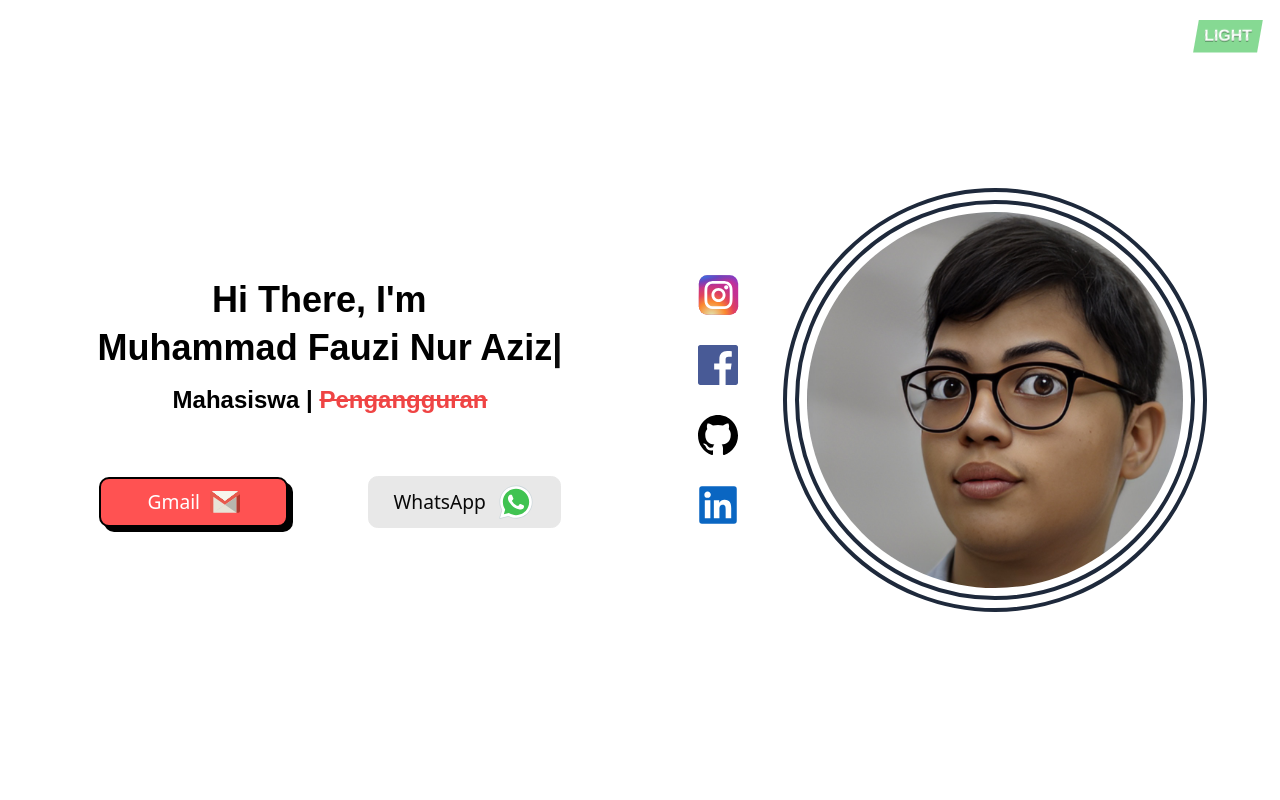
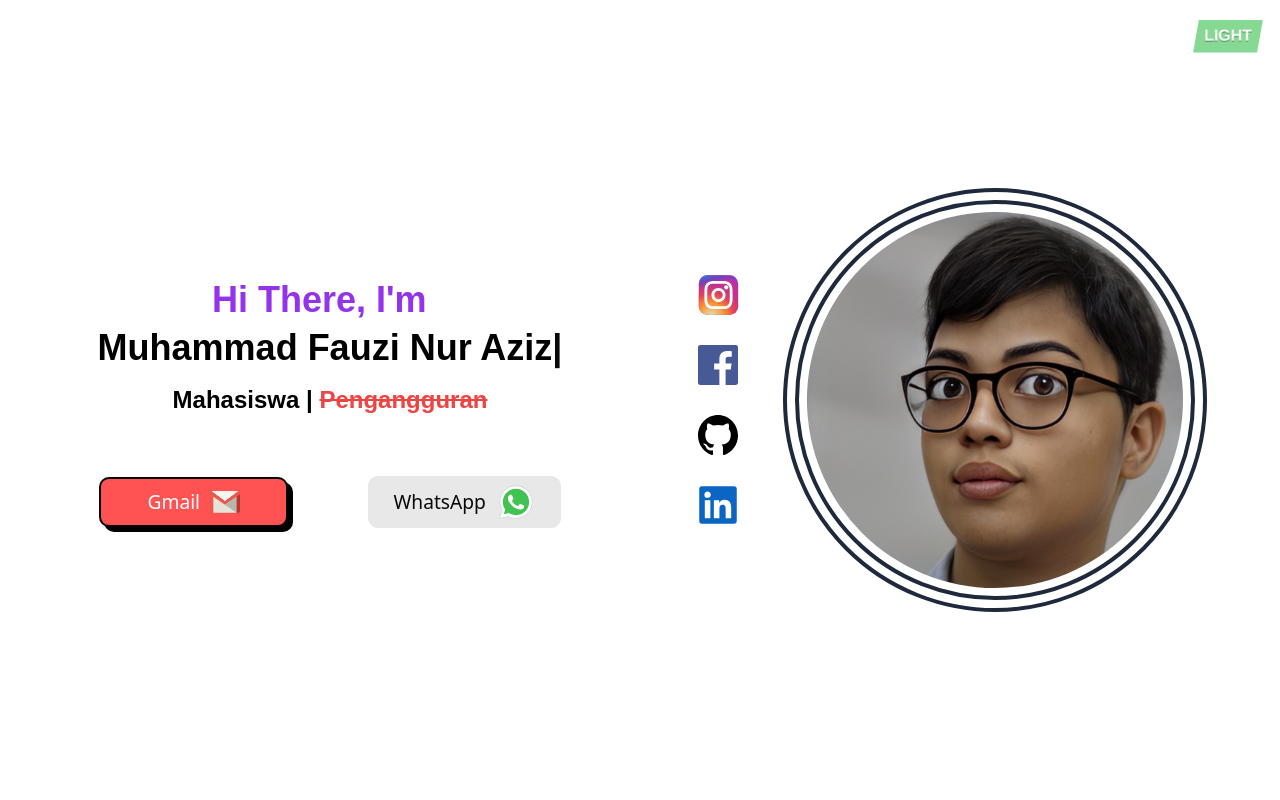
Before and after one commit to avnexcode/profile, a React (Vite) app: page / in a window 1280 px wide. Shown: the top 800 px of the page. Built offline with nearby package versions, Linux system fonts and the light colour scheme.

Commit message:
update lanjutan

```diff
--- a/src/pages/home/section/Profile.tsx
+++ b/src/pages/home/section/Profile.tsx
@@ -20,7 +20,7 @@ export default function Profile() {
       {/* left section  */}
       <div className="w-full lg:w-1/2 flex flex-col justify-center items-center gap-10">
         <div className="w-full flex flex-col justify-center items-center">
-          <span className="text-center lg:text-left w-full text-2xl lg:text-4xl font-bold lg:pl-48 p-2 dark:text-slate-300 font-oswald">
+          <span className="text-center lg:text-left w-full text-2xl lg:text-4xl font-bold lg:pl-48 p-2 text-purple-600 dark:text-purple-500 font-oswald">
             Hi There, I'm{" "}
           </span>
           <Typing config={type} />
```
